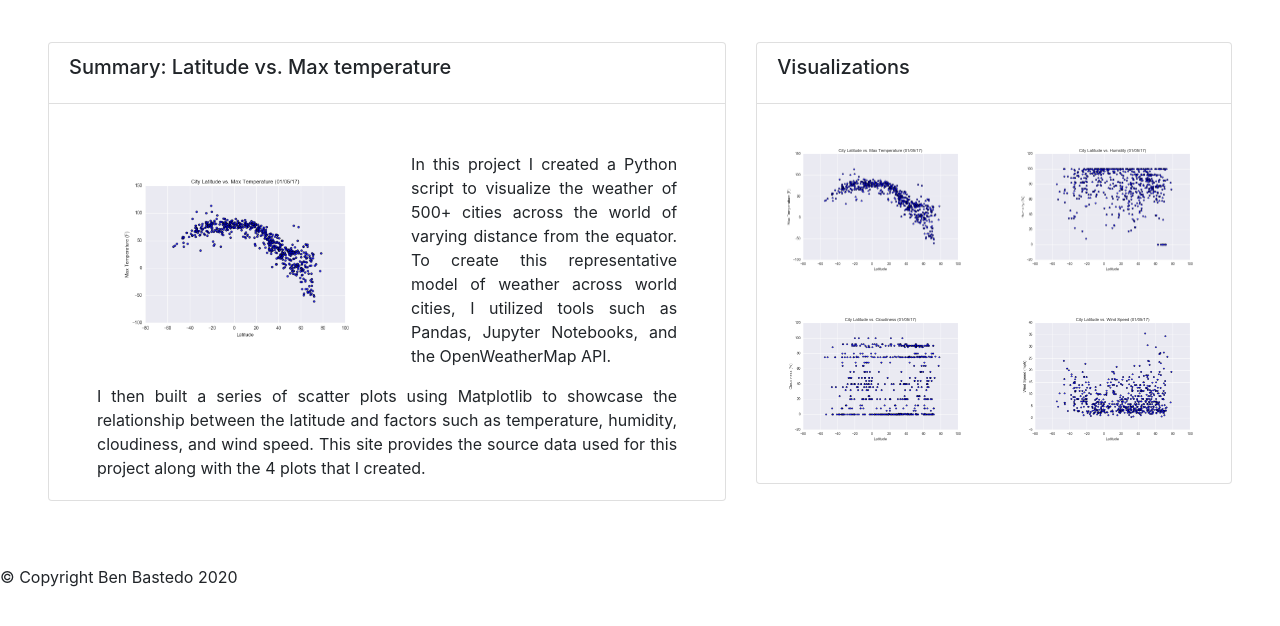
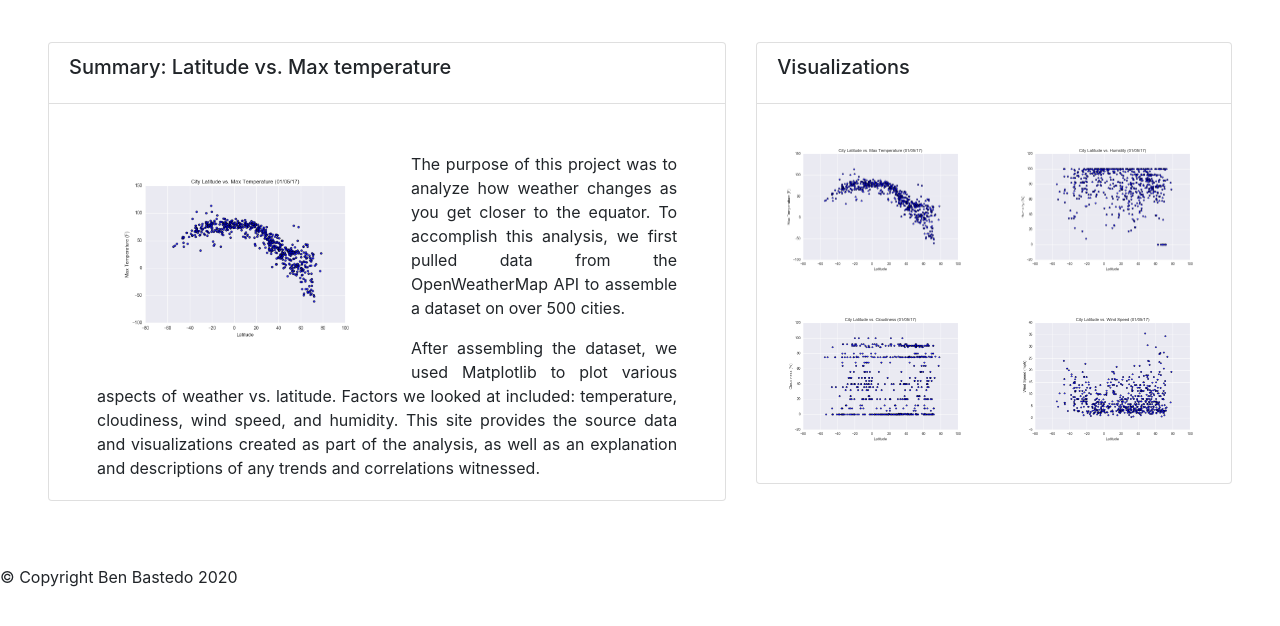
Before and after one commit to bbastedo/Dashboard-Design-Geo, a plain HTML site: page index.html in a window 1280 px wide. Shown: the part 62-688 px from the top of the page. Drawn offline with nearby package versions, Linux system fonts and the light colour scheme.

```diff
--- a/index.html
+++ b/index.html
@@ -50,10 +50,8 @@
         <div class="card-body text-justify pt-5 px-5">
             <img class="card-img p-3 float-left w-50 mr-4" src="WebVisualizations/visualizations/max-temperature.png" alt="Lat vs. Max Temp">
             <p class="card-text">
-                In this project I created a Python script to visualize the weather of 500+ cities across the world of varying distance from the equator. To create this representative model of weather across world cities, I utilized tools such as Pandas, Jupyter Notebooks,
-                and the OpenWeatherMap API.</p>
-            <p class="card-text"> I then built a series of scatter plots using Matplotlib to showcase the relationship between the latitude and factors such as temperature, humidity, cloudiness, and wind speed. This site provides the source data used for this project
-                along with the 4 plots that I created. </p>
+                The purpose of this project was to analyze how weather changes as you get closer to the equator. To accomplish this analysis, we first pulled data from the OpenWeatherMap API to assemble a dataset on over 500 cities. </p>
+            <p class="card-text"> After assembling the dataset, we used Matplotlib to plot various aspects of weather vs. latitude. Factors we looked at included: temperature, cloudiness, wind speed, and humidity. This site provides the source data and visualizations created as part of the analysis, as well as an explanation and descriptions of any trends and correlations witnessed. </p>
 
         </div>
 
```
